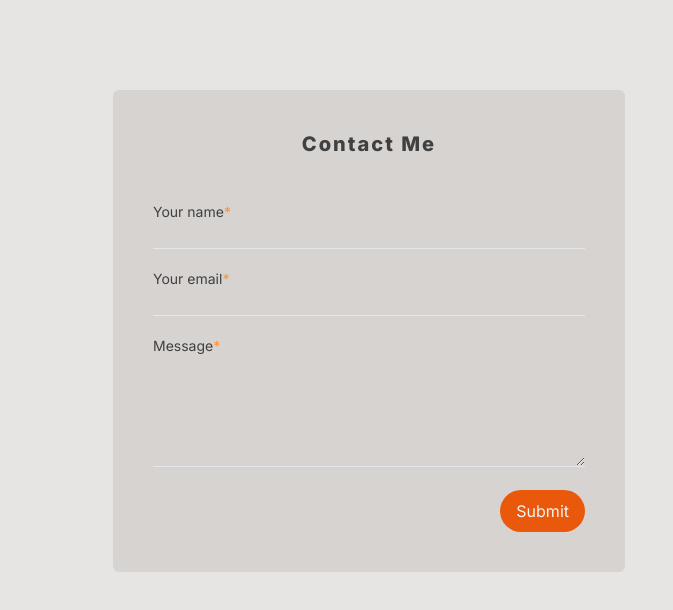
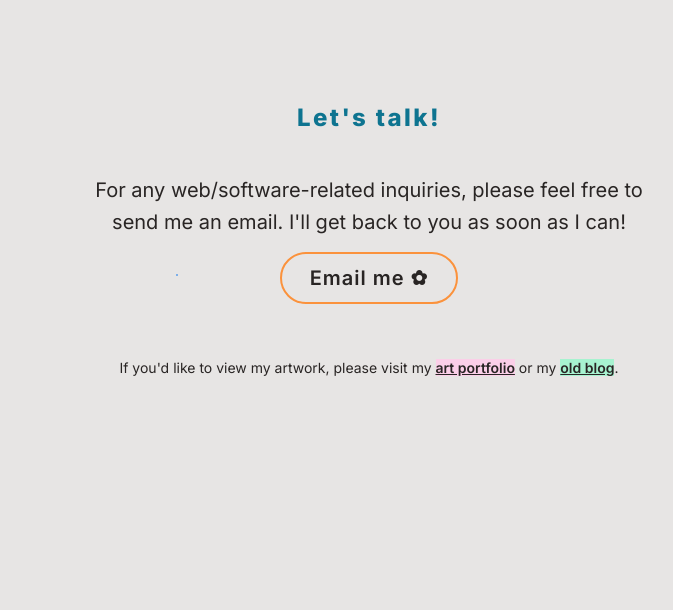
Before and after one commit to heyjiani/Portfolio.v1, an Astro site: page / in a window 1280 px wide. Shown: the part 3325-3935 px from the top of the page, without its empty margins (463-1136 px from the left). Built offline with nearby package versions, Linux system fonts and the light colour scheme; Astro itself is replaced by a stand-in of ours.

Commit message:
more styling adjustments

```diff
--- a/src/components/About.astro
+++ b/src/components/About.astro
@@ -9,6 +9,7 @@
   <div class="basis-2/6">
     <img
       src="https://images.squarespace-cdn.com/content/v1/5e1507cacd4c447ba96a1c32/1578534540058-L1VR9P1CJEFDI93JVXAT/20171216_yoga3.png?format=750w"
+      alt="An illustration of Jiani"
       class="w-full h-full max-w-sm mx-auto object-cover rounded-full"
     />
   </div>
--- a/src/components/Contact.astro
+++ b/src/components/Contact.astro
@@ -1,41 +1,35 @@
-<section id="contact" class="pt-20 mb-20">
-  <form
-    action=""
-    class="w-full lg:w-2/3 p-10 rounded-md bg-stone-300 mx-auto text-neutral-700"
-  >
-    <fieldset>
-      <legend
-        class="mb-10 text-xl font-extrabold tracking-widest text-center text-neutral-700"
-        >Contact Me</legend
+<section
+  id="contact"
+  class="w-3/4 mx-auto py-20 md:py-28 mb-24 md:mb-36 text-center"
+>
+  <h2 class="mb-10 text-2xl font-extrabold tracking-widest text-cyan-700">
+    Let's talk!
+  </h2>
+  <div class="text-xl/8">
+    <p class="mb-6">
+      For any web/software-related inquiries, please feel free to send me an
+      email. I'll get back to you as soon as I can!
+    </p>
+    <div
+      class="transition-translate ease-in-out hover:-translate-x-0.5 hover:-translate-y-0.5 duration-200"
+    >
+      <a
+        href="mailto:jianicakes@gmail.com"
+        class="px-7 py-3 rounded-full text-xl tracking-wider font-semibold border-2 border-orange-400 transition-shadow ease-in-out hover:shadow-[2px_2px_0_#fb923c] duration-200"
+        >Email me ✿</a
       >
-      <label class="text-sm"
-        >Your name<span class="text-orange-400">*</span><input
-          type="text"
-          name="name"
-          class="w-full mb-4 bg-stone-300 border-b focus:outline-none focus:bg-neutral-200"
-          required
-        /></label
-      >
-      <label class="text-sm"
-        >Your email<span class="text-orange-400">*</span><input
-          type="email"
-          name="email"
-          class="w-full mb-4 bg-stone-300 border-b focus:outline-none focus:bg-neutral-200"
-          required
-        /></label
-      >
-      <label class="text-sm"
-        >Message<span class="text-orange-400">*</span><textarea
-          cols="40"
-          rows="5"
-          class="w-full mt-2 mb-4 bg-stone-300 border-b focus:outline-none focus:bg-neutral-200"
-          required></textarea></label
-      >
-
-      <input
-        type="submit"
-        class="px-4 py-2 float-right rounded-full bg-orange-600 text-neutral-100 cursor-pointer hover:bg-orange-500"
-      />
-    </fieldset>
-  </form>
+    </div>
+    <p class="mt-16 text-sm">
+      If you'd like to view my artwork, please visit my <a
+        href="https://whereisjiani.com/"
+        class="bg-pink-200 font-semibold underline hover:bg-pink-300"
+        >art portfolio</a
+      > or my
+      <a
+        href="https://oomau.tumblr.com/"
+        class="bg-emerald-200 font-semibold underline hover:bg-emerald-300"
+        >old blog</a
+      >.
+    </p>
+  </div>
 </section>
--- a/src/components/Links.astro
+++ b/src/components/Links.astro
@@ -9,7 +9,7 @@
           width="30"
           height="30"
           viewBox="0 0 30 30"
-          class="fill-blue-600"
+          class="fill-blue-600 hover:fill-blue-500"
         >
           <path
             d="M15,3C8.373,3,3,8.373,3,15c0,5.623,3.872,10.328,9.092,11.63C12.036,26.468,12,26.28,12,26.047v-2.051 c-0.487,0-1.303,0-1.508,0c-0.821,0-1.551-0.353-1.905-1.009c-0.393-0.729-0.461-1.844-1.435-2.526 c-0.289-0.227-0.069-0.486,0.264-0.451c0.615,0.174,1.125,0.596,1.605,1.222c0.478,0.627,0.703,0.769,1.596,0.769 c0.433,0,1.081-0.025,1.691-0.121c0.328-0.833,0.895-1.6,1.588-1.962c-3.996-0.411-5.903-2.399-5.903-5.098 c0-1.162,0.495-2.286,1.336-3.233C9.053,10.647,8.706,8.73,9.435,8c1.798,0,2.885,1.166,3.146,1.481C13.477,9.174,14.461,9,15.495,9 c1.036,0,2.024,0.174,2.922,0.483C18.675,9.17,19.763,8,21.565,8c0.732,0.731,0.381,2.656,0.102,3.594 c0.836,0.945,1.328,2.066,1.328,3.226c0,2.697-1.904,4.684-5.894,5.097C18.199,20.49,19,22.1,19,23.313v2.734 c0,0.104-0.023,0.179-0.035,0.268C23.641,24.676,27,20.236,27,15C27,8.373,21.627,3,15,3z"
@@ -27,7 +27,7 @@
           width="30"
           height="30"
           viewBox="0 0 30 30"
-          class="fill-blue-600"
+          class="fill-blue-600 hover:fill-blue-500"
         >
           <path
             d="M24,4H6C4.895,4,4,4.895,4,6v18c0,1.105,0.895,2,2,2h18c1.105,0,2-0.895,2-2V6C26,4.895,25.105,4,24,4z M10.954,22h-2.95 v-9.492h2.95V22z M9.449,11.151c-0.951,0-1.72-0.771-1.72-1.72c0-0.949,0.77-1.719,1.72-1.719c0.948,0,1.719,0.771,1.719,1.719 C11.168,10.38,10.397,11.151,9.449,11.151z M22.004,22h-2.948v-4.616c0-1.101-0.02-2.517-1.533-2.517 c-1.535,0-1.771,1.199-1.771,2.437V22h-2.948v-9.492h2.83v1.297h0.04c0.394-0.746,1.356-1.533,2.791-1.533 c2.987,0,3.539,1.966,3.539,4.522V22z"
--- a/src/components/Navigation.astro
+++ b/src/components/Navigation.astro
@@ -4,9 +4,11 @@
 ---
 
 <header id="navbar" class="basis-full lg:basis-1/4 z-50">
-  <div class="md:fixed w-full lg:w-auto lg:my-10 py-7">
+  <div
+    class="md:fixed w-full lg:w-auto lg:my-10 py-7 md:bg-stone-200 lg:bg-transparent select-none"
+  >
     <div
-      class="inline-block lg:block w-1/2 md:w-1/4 lg:w-full ml-8 lg:ml-0 lg:mb-14 md:text-center select-none"
+      class="inline-block lg:block w-1/2 md:w-1/4 lg:w-full ml-8 lg:ml-0 lg:mb-14 md:text-center"
     >
       <h1 class="text-5xl lg:text-7xl font-semibold uppercase text-blue-600">
         Jiani Cao
--- a/src/components/Project.astro
+++ b/src/components/Project.astro
@@ -5,7 +5,7 @@
 } = Astro.props;
 ---
 
-<li class="p-3">
+<li class="p-3 transition hover:bg-stone-300/30 duration:250">
   <a class="group" href={href}>
     <div class="py-6 lg:px-6 flex flex-col-reverse md:flex-row">
       <div class="basis-1/5">
@@ -14,11 +14,11 @@
           alt={name}
           loading="lazy"
           decoding="async"
-          class="mt-4 md:m-auto w-36 md:w-28 h-20 object-cover rounded-sm bg-gradient-to-r from-blue-200 to-indigo-300 shadow-[3px_3px_5px_rgba(0,0,0,0.3)] brightness-95"
+          class="mt-4 md:m-auto w-36 md:w-28 h-20 object-cover rounded-sm bg-gradient-to-r from-blue-200 to-indigo-300 shadow-[3px_3px_5px_rgba(0,0,0,0.3)] brightness-95 transition group-hover:scale-105 duration:250"
         />
       </div>
       <div class="basis-4/5 md:ml-6">
-        <h3 class="font-semibold group-hover:text-emerald-600">
+        <h3 class="font-semibold group-hover:text-emerald-700">
           {name}{" "}
           <span class="inline-block">
             <Icon name="newtab" class="stroke-orange-600 stroke-2" />
--- a/src/components/ProjectList.astro
+++ b/src/components/ProjectList.astro
@@ -73,7 +73,7 @@
 ];
 ---
 
-<section id="projects" class="pt-16 pb-5 scroll-mt-10">
+<section id="projects" class="pt-16 md:mb-20 lg:mb-0 scroll-mt-10">
   <h2
     class="mb-2 py-2 sticky top-0 md:static z-20 text-center text-2xl font-extrabold text-emerald-600 tracking-widest bg-stone-200 md:bg-transparent"
   >
```
